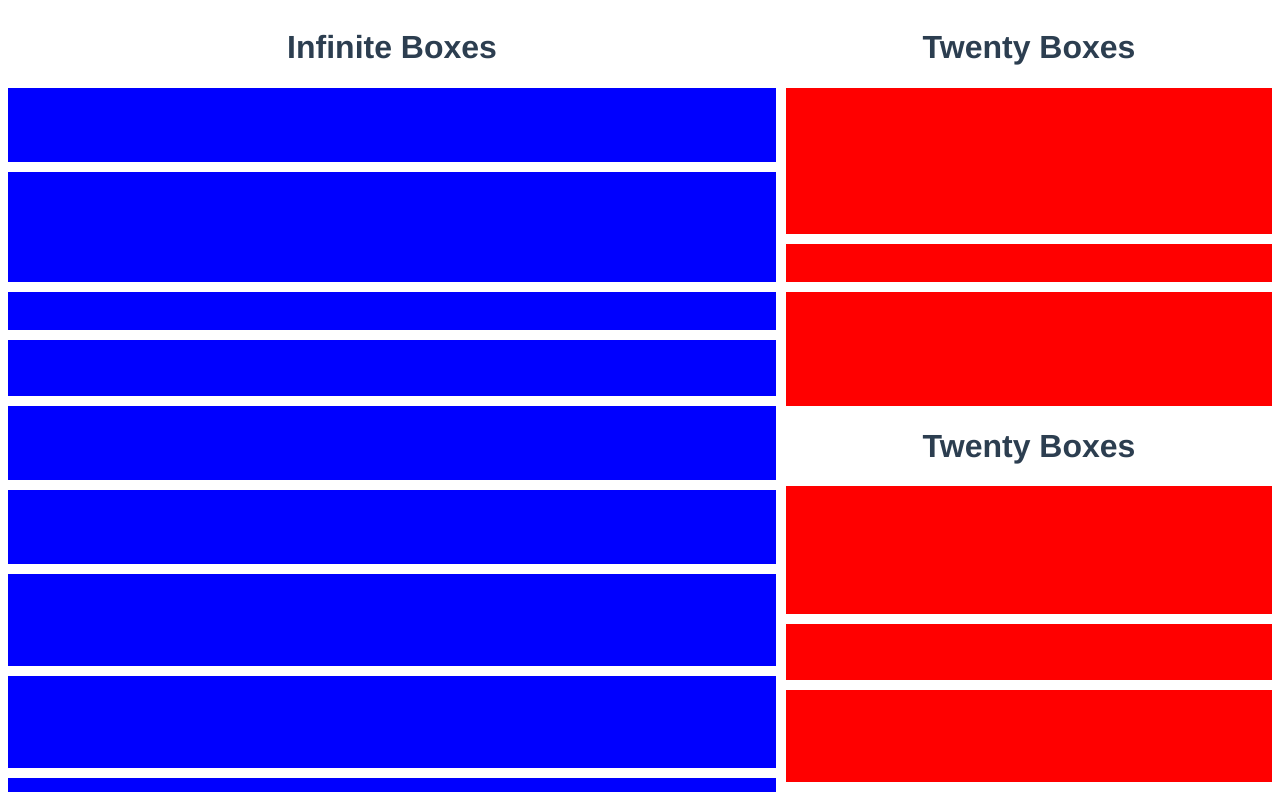
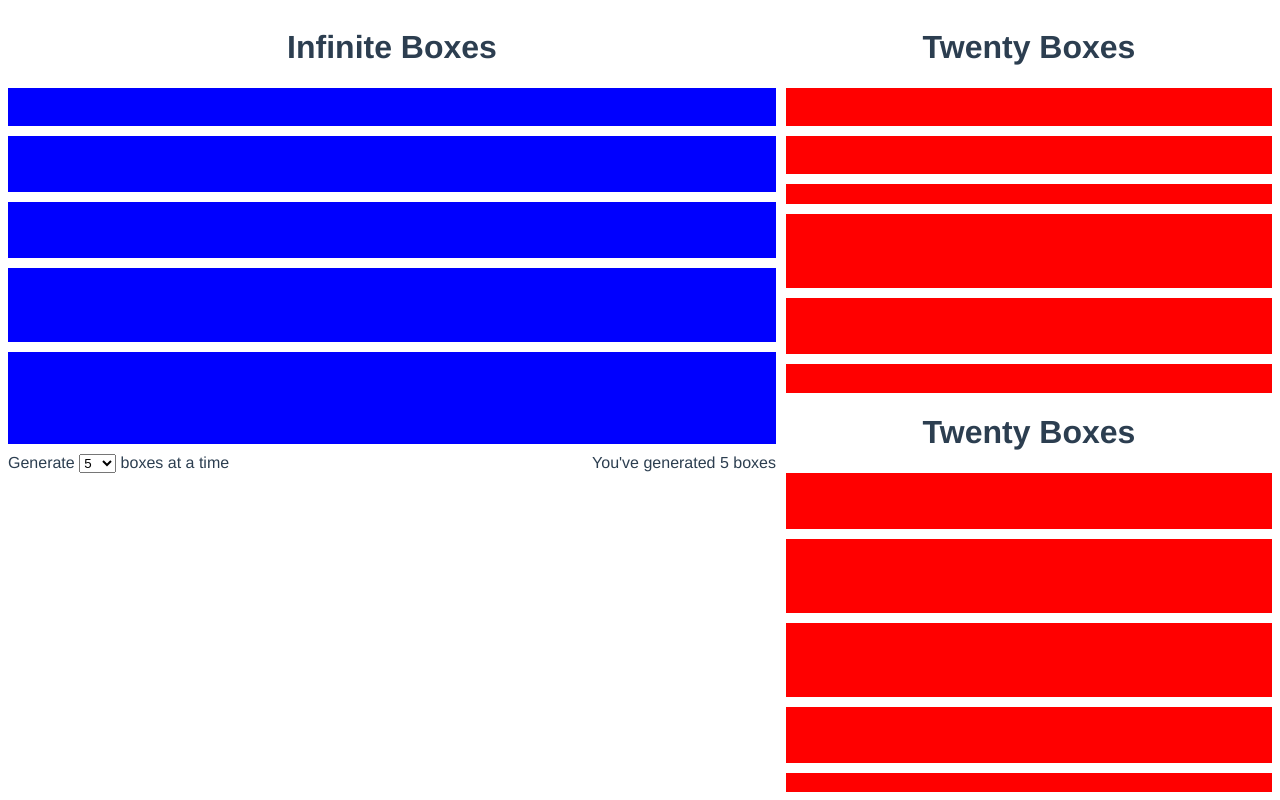
Before and after one commit to joncamerer/scrolling-boxes, a Vue app: page / in a window 1280 px wide. Built offline with nearby package versions, Linux system fonts and the light colour scheme.

Commit message:
added load bar to infinite list

```diff
--- a/src/components/fixedList.vue
+++ b/src/components/fixedList.vue
@@ -23,11 +23,10 @@ export default {
     };
   },
   created() {
-    this.makeTen();
-    this.makeTen();
+    this.makeTwenty();
   },
   methods: {
-    makeTen() {
+    makeTwenty() {
       const lorem =
         "Lorem ipsum dolor sit amet, consectetur adipiscing elit. Aliquam sit amet efficitur mi, quis condimentum ante. Aliquam eget risus eget quam tincidunt congue. Nunc sit amet urna luctus, blandit justo vitae, luctus libero. Vivamus quis sapien in orci euismod ultrices. Nullam semper massa ut euismod vehicula. Quisque quis eros nunc. Suspendisse interdum, purus in consequat venenatis, massa orci ultricies libero, maximus elementum elit tellus vel felis. In nulla felis, tempus ac eleifend at, posuere in odio. In accumsan aliquet semper. Phasellus tincidunt massa sed lacus sollicitudin, a congue ex sollicitudin.";
       let times = 0;
@@ -36,11 +35,11 @@ export default {
         var box = {};
 
         box.id = this.boxes.length + 1;
-        box.text = lorem.substr(0, Math.random() * (613 - 56) + 56);
+        box.text = lorem.substr(0, Math.random() * (300 - 56) + 56);
 
         this.boxes.push(box);
         times += 1;
-      } while (times < 10);
+      } while (times < 20);
     },
   },
 };
--- a/src/components/infiniteList.vue
+++ b/src/components/infiniteList.vue
@@ -1,6 +1,7 @@
 <template>
   <div id="infinite-list">
     <h1>Infinite Boxes</h1>
+
     <div id="infinite-container">
       <summary-box
         v-for="box in boxes"
@@ -8,6 +9,21 @@
         v-bind:box="box"
         class="infinite-box"
       />
+    </div>
+
+    <div id="load-bar">
+      <div id="load-radio">
+        <span>Generate </span>
+        <select v-model="load">
+          <option value="5">5</option>
+          <option value="10">10</option>
+          <option value="25">25</option>
+          <option value="50">50</option>
+        </select>
+        <span> boxes at a time</span>
+      </div>
+
+      <span>You've generated {{ boxes.length }} boxes</span>
     </div>
   </div>
 </template>
@@ -20,22 +36,23 @@ export default {
   data() {
     return {
       boxes: [],
+      load: 5,
     };
   },
   created() {
-    this.makeTen();
+    this.makeLoad();
   },
   mounted() {
     const list = document.getElementById("infinite-container");
 
     list.addEventListener("scroll", () => {
       if (list.scrollTop + list.clientHeight >= list.scrollHeight) {
-        this.makeTen();
+        this.makeLoad();
       }
     });
   },
   methods: {
-    makeTen() {
+    makeLoad() {
       const lorem =
         "Lorem ipsum dolor sit amet, consectetur adipiscing elit. Aliquam sit amet efficitur mi, quis condimentum ante. Aliquam eget risus eget quam tincidunt congue. Nunc sit amet urna luctus, blandit justo vitae, luctus libero. Vivamus quis sapien in orci euismod ultrices. Nullam semper massa ut euismod vehicula. Quisque quis eros nunc. Suspendisse interdum, purus in consequat venenatis, massa orci ultricies libero, maximus elementum elit tellus vel felis. In nulla felis, tempus ac eleifend at, posuere in odio. In accumsan aliquet semper. Phasellus tincidunt massa sed lacus sollicitudin, a congue ex sollicitudin.";
       let times = 0;
@@ -48,7 +65,7 @@ export default {
 
         this.boxes.push(box);
         times += 1;
-      } while (times < 10);
+      } while (times < this.load);
     },
   },
 };
@@ -73,4 +90,9 @@ export default {
 
   margin-bottom: 10px;
 }
+
+#load-bar {
+  display: flex;
+  justify-content: space-between;
+}
 </style>
```
